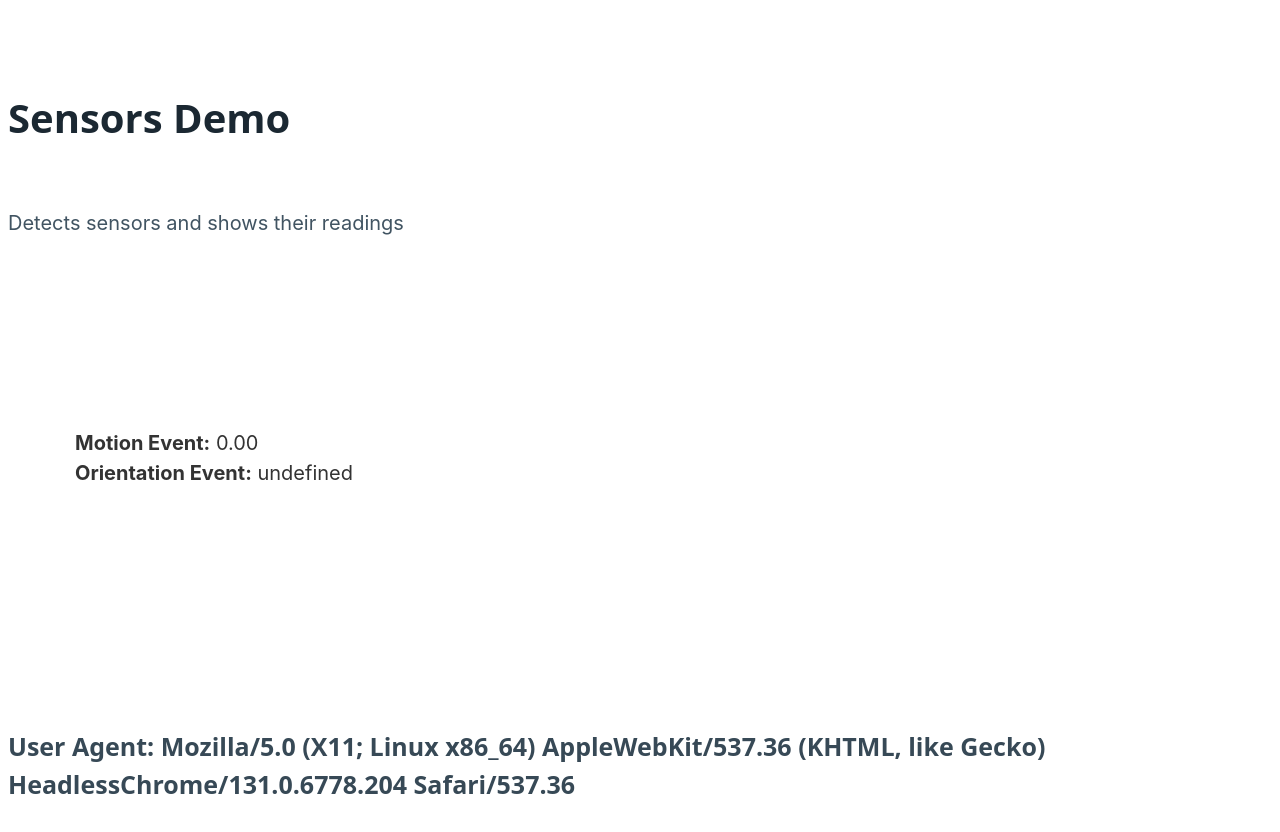
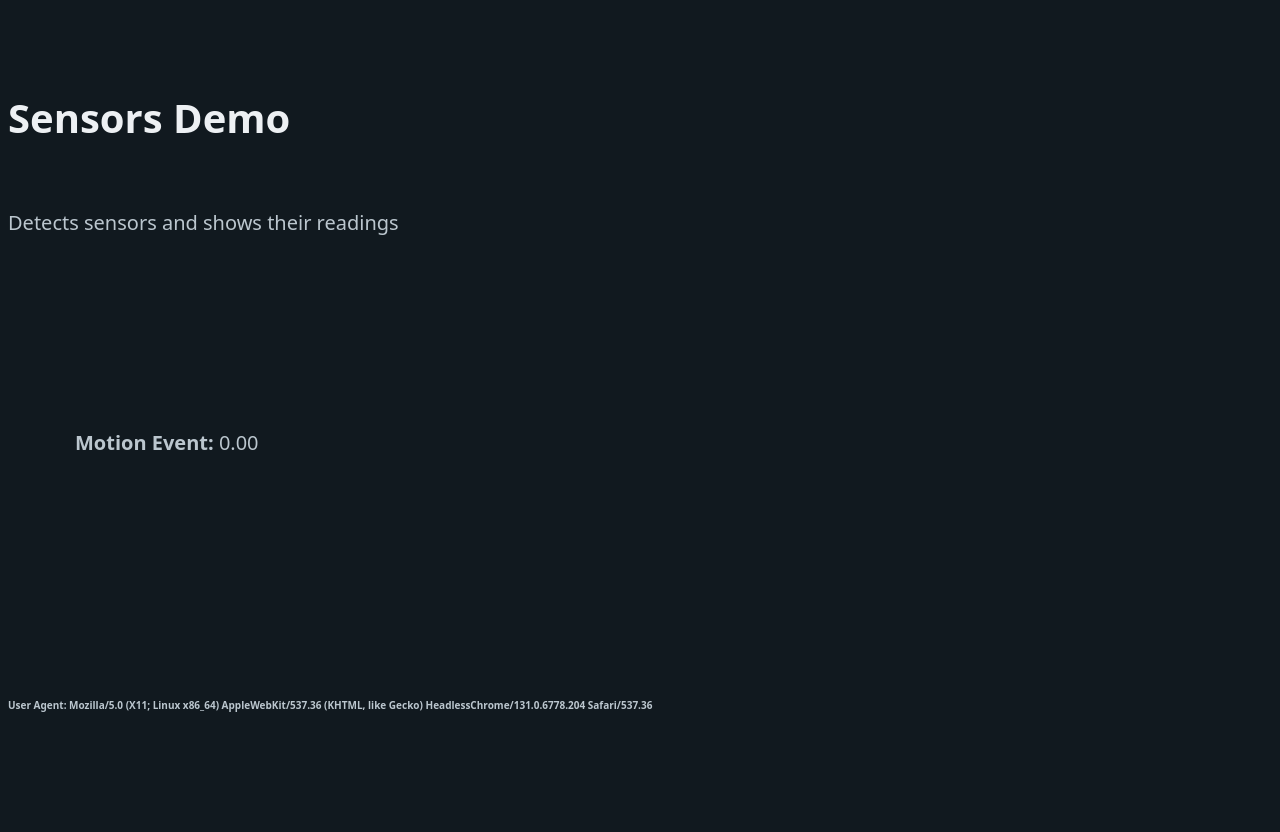
Before and after one commit to izderadicka/sensors-test, a Svelte app: page / in a window 1280 px wide. Shown: the top 832 px of the page. After the commit the page ends 800 px from the top, so only its background shows below. Built offline with nearby package versions, Linux system fonts and the light colour scheme.

Commit message:
Fix look

```diff
--- a/public/global.css
+++ b/public/global.css
@@ -5,59 +5,7 @@ html, body {
 }
 
 body {
-	color: #333;
-	margin: 0;
+
 	padding: 8px;
-	box-sizing: border-box;
-	font-family: -apple-system, BlinkMacSystemFont, "Segoe UI", Roboto, Oxygen-Sans, Ubuntu, Cantarell, "Helvetica Neue", sans-serif;
+
 }
-
-a {
-	color: rgb(0,100,200);
-	text-decoration: none;
-}
-
-a:hover {
-	text-decoration: underline;
-}
-
-a:visited {
-	color: rgb(0,80,160);
-}
-
-label {
-	display: block;
-}
-
-input, button, select, textarea {
-	font-family: inherit;
-	font-size: inherit;
-	-webkit-padding: 0.4em 0;
-	padding: 0.4em;
-	margin: 0 0 0.5em 0;
-	box-sizing: border-box;
-	border: 1px solid #ccc;
-	border-radius: 2px;
-}
-
-input:disabled {
-	color: #ccc;
-}
-
-button {
-	color: #333;
-	background-color: #f4f4f4;
-	outline: none;
-}
-
-button:disabled {
-	color: #999;
-}
-
-button:not(:disabled):active {
-	background-color: #ddd;
-}
-
-button:focus {
-	border-color: #666;
-}
--- a/public/index.html
+++ b/public/index.html
@@ -1,5 +1,5 @@
 <!DOCTYPE html>
-<html lang="en">
+<html lang="en" data-theme="dark">
 <head>
 	<meta charset='utf-8'>
 	<meta name='viewport' content='width=device-width,initial-scale=1'>
--- a/src/App.svelte
+++ b/src/App.svelte
@@ -45,10 +45,16 @@ import { Orientation } from "./types";
 		</div>
 		{/if}
 
-		{#if hasOrientationEvent}
+		{#if hasOrientationEvent && orientation}
 		<div>
 			<span class="label">Orientation Event: </span>
-			<span class="value">{orientation}</span>
+			<span class="complex-value">
+				<div class="ori">
+				<div><span class="label">alpha: </span><span class="value">{orientation.alpha.toFixed(2)}</span></div>
+				<div><span class="label">beta: </span><span class="value">{orientation.beta.toFixed(2)}</span></div>
+				<div><span class="label">gamma: </span><span class="value">{orientation.gamma.toFixed(2)}</span></div>
+				</div>
+			</span>
 
 		</div>
 		{/if}
@@ -57,10 +63,28 @@ import { Orientation } from "./types";
 
 
 </main>
-<footer><h4>User Agent: {userAgent}</h4></footer>
+<footer>User Agent: {userAgent}</footer>
 
 <style>
+	.complex-value {
+		display: inline-block;
+	}
+
+	.ori {
+		display: flex;
+		flex-flow: column;
+	}
 	.label {
 		font-weight: bold;
 	}
+
+	.ori .label {
+		min-width: 5rem;
+		display: inline-block;
+	}
+
+	footer {
+		font-weight: bold;
+		font-size: 0.5rem;
+	}
 </style>
```
